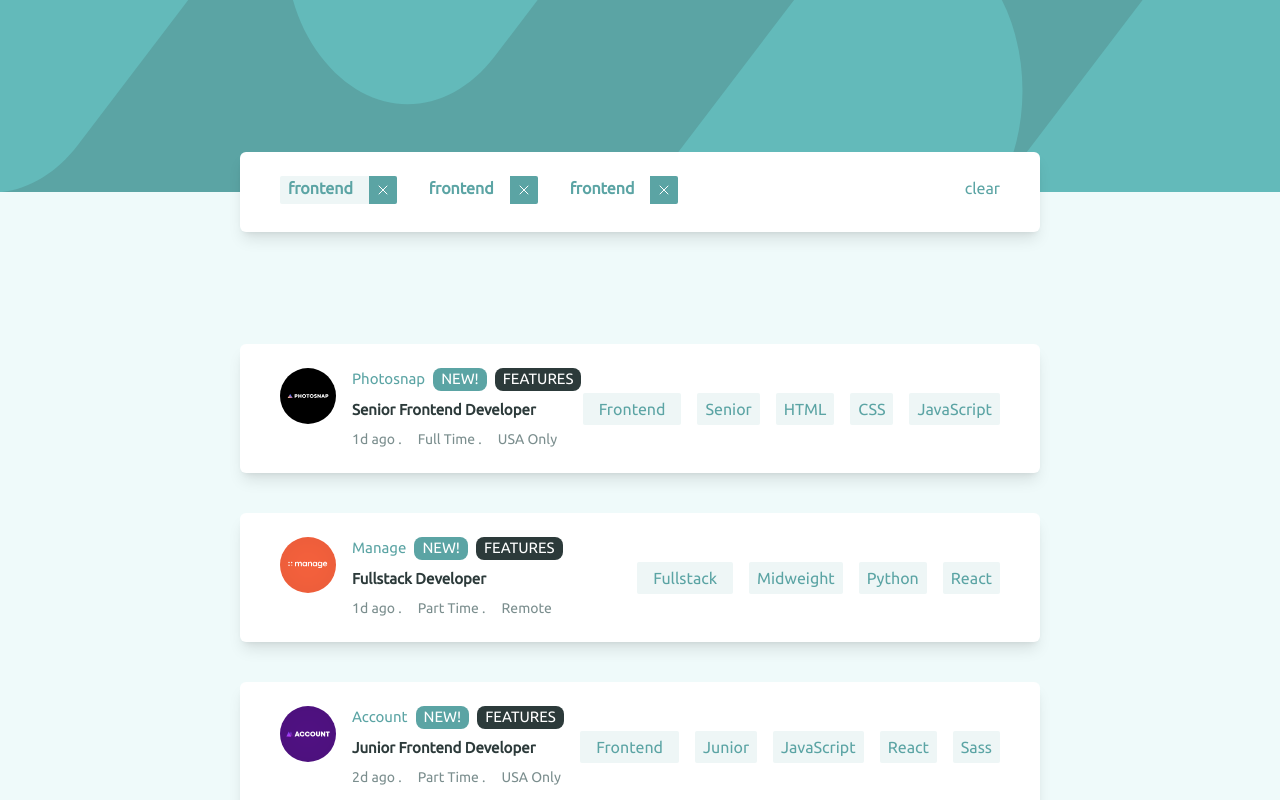
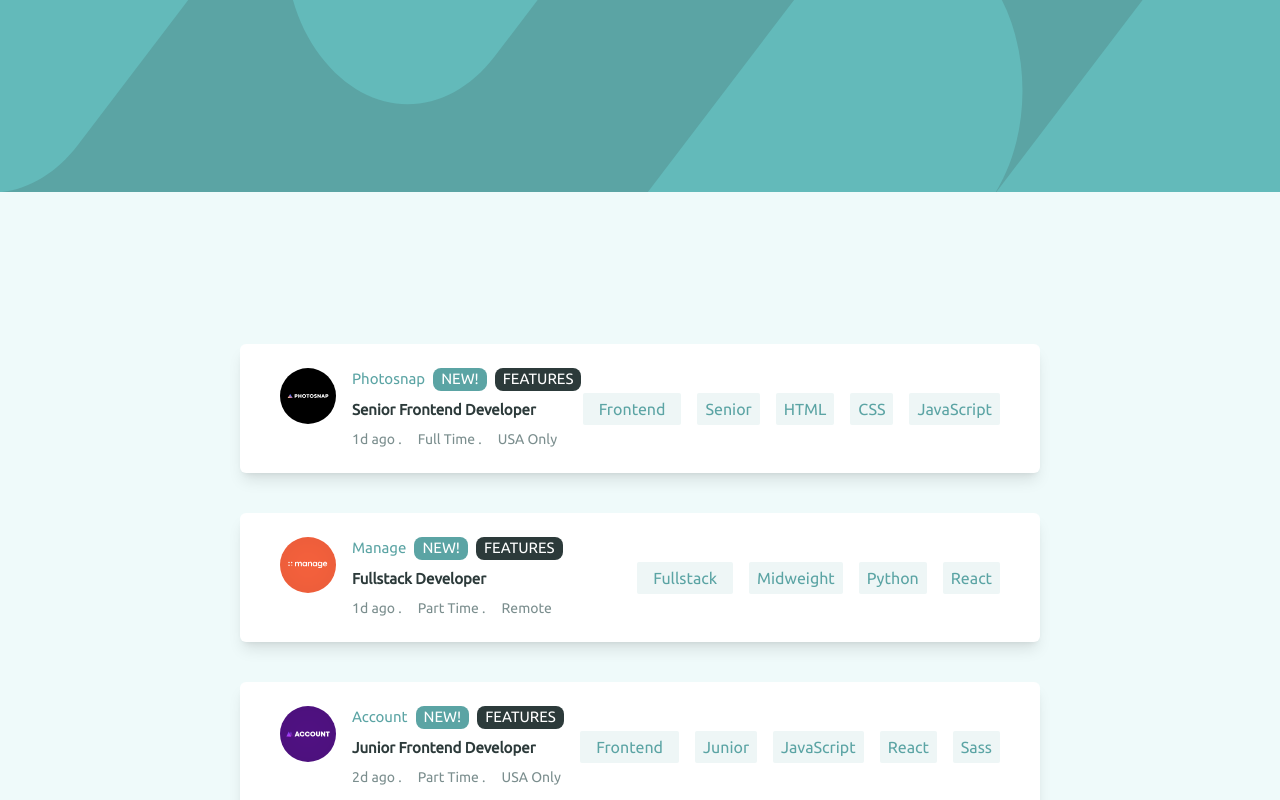
Before and after one commit to Abolade017/job-listing, a Vue app: page / in a window 1280 px wide. Shown: the top 800 px of the page. Built offline with nearby package versions, Linux system fonts and the light colour scheme.

Commit message:
add lang filter

```diff
--- a/src/components/Header.vue
+++ b/src/components/Header.vue
@@ -1,50 +1,45 @@
 <template>
     <header class="md:h-48 h-36 w-full bg-background-desaturated-dark-cyan relative">
-        <img src="/images/bg-header-desktop.svg" alt="" class="h-full w-full bg-no-repeat">
-        <div class="absolute   -bottom-20 md:-bottom-10 inset-x-4 md:inset-x-60">
-            <div class="bg-white rounded-md shadow-lg md:h-20 h-28 w-full ">
-                <div class="flex justify-between pt-6 px-4 md:px-10  md:space-x-48">
+        <img src="/images/bg-header-desktop.svg" alt="" class="h-full w-full bg-no-repeat" />
+        <div class="absolute -bottom-20 md:-bottom-10 inset-x-4 md:inset-x-60">
+            <div class="bg-white rounded-md shadow-lg md:h-20 h-28 w-full" v-if="store.show">
+                <div class="flex justify-between pt-6 px-4 md:px-10 md:space-x-48">
                     <div class="flex flex-wrap md:flex-nowrap md:space-x-6 md:space-y-0 space-y-2 space-x-0">
-                        <div class="flex bg-light-grayish-cyan items-center h-7 space-x-4 rounded-sm">
-                            <button class="text-background-desaturated-dark-cyan  flex h-full pl-2 font-bold">frontend <span
-                                    class="flex-1  rounded-md pl-4">
-                                    <div
-                                        class=" text-white bg-background-desaturated-dark-cyan hover:bg-v-dark-grayish-cyan rounded-tr-sm rounded-br-sm">
+                        <div v-for="l in filters" class="flex bg-light-grayish-cyan items-center h-7 space-x-4 rounded-sm">
+                            <button class="text-background-desaturated-dark-cyan flex h-full pl-2 font-bold">
+                                {{ l }}
+                                <span class="flex-1 rounded-md pl-4">
+                                    <div @click="store.removeFilter(l)"
+                                        class="text-white bg-background-desaturated-dark-cyan hover:bg-v-dark-grayish-cyan rounded-tr-sm rounded-br-sm">
                                         <svg xmlns="http://www.w3.org/2000/svg" fill="none" viewBox="0 0 24 24"
-                                            stroke-width="1.5" stroke="currentColor" class=" w-7 h-7 py-1.5 font-bold">
+                                            stroke-width="1.5" stroke="currentColor" class="w-7 h-7 py-1.5 font-bold">
                                             <path stroke-linecap="round" stroke-linejoin="round" d="M6 18L18 6M6 6l12 12" />
                                         </svg>
                                     </div>
-                                </span></button>
+                                </span>
+                            </button>
                         </div>
-                        <div class="flex"><button
-                                class="text-background-desaturated-dark-cyan  flex h-full pl-2 font-bold">frontend
-                                <span class="flex-1  rounded-md pl-4">
-                                    <div
-                                        class=" text-white  bg-background-desaturated-dark-cyan hover:bg-v-dark-grayish-cyan rounded-tr-sm rounded-br-sm">
-                                        <svg xmlns="http://www.w3.org/2000/svg" fill="none" viewBox="0 0 24 24"
-                                            stroke-width="1.5" stroke="currentColor" class=" w-7 h-7 py-1.5 font-bold">
-                                            <path stroke-linecap="round" stroke-linejoin="round" d="M6 18L18 6M6 6l12 12" />
-                                        </svg>
-                                    </div>
-                                </span></button></div>
-                        <div class="flex"><button
-                                class="text-background-desaturated-dark-cyan  flex h-full pl-2 font-bold">frontend
-                                <span class="flex-1  rounded-md pl-4">
-                                    <div
-                                        class=" text-white  bg-background-desaturated-dark-cyan hover:bg-v-dark-grayish-cyan rounded-tr-sm rounded-br-sm">
-                                        <svg xmlns="http://www.w3.org/2000/svg" fill="none" viewBox="0 0 24 24"
-                                            stroke-width="1.5" stroke="currentColor" class=" w-7 h-7 py-1.5 font-bold ">
-                                            <path stroke-linecap="round" stroke-linejoin="round" d="M6 18L18 6M6 6l12 12" />
-                                        </svg>
-                                    </div>
-                                </span></button></div>
                     </div>
-                    <div><button
-                            class="text-background-desaturated-dark-cyan focus:outline-none hover:underline">clear</button>
+                    <div>
+                        <button @click="store.clearFilter"
+                            class="text-background-desaturated-dark-cyan focus:outline-none hover:underline">
+                            clear
+                        </button>
                     </div>
                 </div>
             </div>
         </div>
     </header>
 </template>
+
+<script setup lang="ts">
+
+import { computed } from "vue";
+import { useJobStore } from "../stores/counter";
+
+const store = useJobStore();
+
+const filters = computed(() => store.filters);
+const show=filters;
+
+</script>
--- a/src/components/TheWelcome.vue
+++ b/src/components/TheWelcome.vue
@@ -1,20 +1,28 @@
 <script setup lang="ts">
 import { useJobStore } from '@/stores/counter';
-import { storeToRefs } from 'pinia';
 import { computed } from 'vue'
 const store = useJobStore()
-const jobs = computed(() => {
-  return store.jobLists
+
+// const jobs = computed(() => {
+//   return store.jobLists
+// })
+
+const filteredJobList = computed(() => {
+  //@ts-ignore
+  return store.filteredJobs
 })
-const lang = computed(() => { return store.jobLanguage })
-function selectLanguage() {
-  return store.getLang
+// const lang = computed(() => { return store.jobLanguage })
+
+function selectLanguage(lang: string) {
+  return store.addToFilter(lang)
 }
 </script>
 
 <template>
-  <div class="bg-white mt-10 w-auto mx-4 md:mx-60 rounded-md shadow-2xl md:shadow-lg" v-for="job in jobs" :key="job.id">
-    <div class="flex md:flex-row flex-col md:justify-between  justify-start py-6 md:px-10 px-4 items-start md:items-center">
+  <div class="bg-white mt-10 w-auto mx-4 md:mx-60 rounded-md shadow-2xl md:shadow-lg" v-for="job in filteredJobList"
+    :key="job.id">
+    <div
+      class="flex md:flex-row flex-col md:justify-between  justify-start py-6 md:px-10 px-4 items-start md:items-center">
       <div class="flex flex-col md:flex-row md:space-x-4 space-x-0 md:space-y-0 space-y-2">
         <div class="rounded-full h-14 w-14 -mt-12 md:mt-0"><img :src="job.logo" :alt="job.company"></div>
         <div class="flex flex-col space-y-2">
@@ -57,10 +65,10 @@ function selectLanguage() {
           :value="job.level">
           <p class="px-2">{{ job.level }}</p>
         </button>
-        <button v-for="i in job.languages" :key="i" @click="selectLanguage"
+        <button v-for="(l, ix) in job.languages" :key="ix" @click="selectLanguage(l)"
           class="bg-light-grayish-cyan  hover:text-white py-0 md:py-1 hover:bg-background-desaturated-dark-cyan rounded-sm h-8 text-background-desaturated-dark-cyan"
           :value="job.languages">
-          <p class="px-2"> {{ i }}</p>
+          <p class="px-2"> {{ l }}</p>
         </button>
         <button v-for="tool in job.tools" :key="tool"
           class="bg-light-grayish-cyan  hover:text-white  py-0 md:py-1 hover:bg-background-desaturated-dark-cyan rounded-sm h-8 text-background-desaturated-dark-cyan">
--- a/src/stores/counter.ts
+++ b/src/stores/counter.ts
@@ -1,38 +1,67 @@
 import { ref, computed } from 'vue'
 import { defineStore } from 'pinia'
 import JobList from '@/data.json'
+interface Job {
+  id: string | number,
+  languages: string[],
+  level: string,
+  role: string,
+  location: string,
+  contract: string,
+  postedAt: string,
+  company: string,
+  logo: string,
+  tools: string[]
 
+}
 export const useJobStore = defineStore('JobList', {
   state: () => {
     return {
       jobs: JobList,
-      job:{
-        id:'',
-        languages:["HTML", "CSS","Javascript","python","Ruby",],
-        level:'',
-        role:'',
-        location:'',
-        contract:'',
-        postedAt:'',
-        company:'',
-        logo:'',
-        tools:[]
-      }
-      // jobLanguage:[]
+      show:false,
+      Language: [],
+      filters: [] as string[],
+
     }
   },
   getters: {
     jobLists(state) {
       return state.jobs
     },
-    jobLanguage(state){
-      return state.job.languages
-    }
+    filteredJobs(state) {
+      if (state.filters.length == 0) return this.jobs;
+
+      return this.jobs.filter((job: any) => {
+        const matched = job.languages.filter((lang: string) => this.filters.includes(lang));
+
+
+        // if (matched.length >= this.filters.length) {
+        if (matched.length > 0) {
+          return true;
+        }
+
+        return false
+      });
+    },
+
+
 
   },
   actions: {
-    getLang(lang:string){
+    addToFilter(lang: string) {
+      if (this.filters.includes(lang)) return;
 
+      this.filters.push(lang);
+      return this.show=true
+    },
+    removeFilter(lang: string) {
+      this.filters = this.filters.filter((l: string) => l != lang);
+    },
+    clearFilter() {
+      if (this.filters.length) {
+        return this.filters.length = 0;
+
+      }
     }
   }
 })
```
